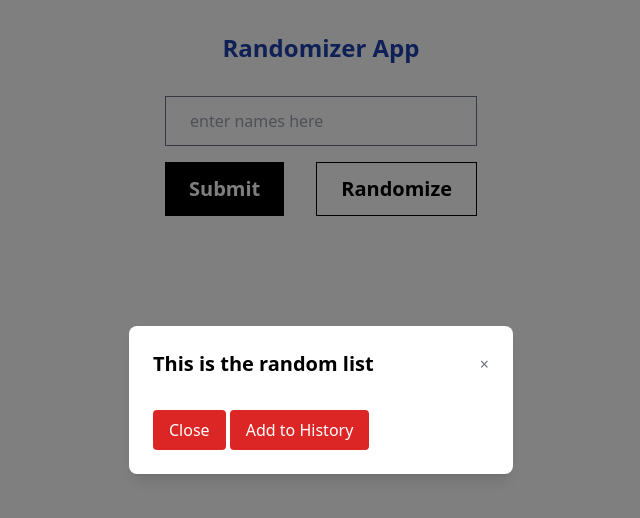
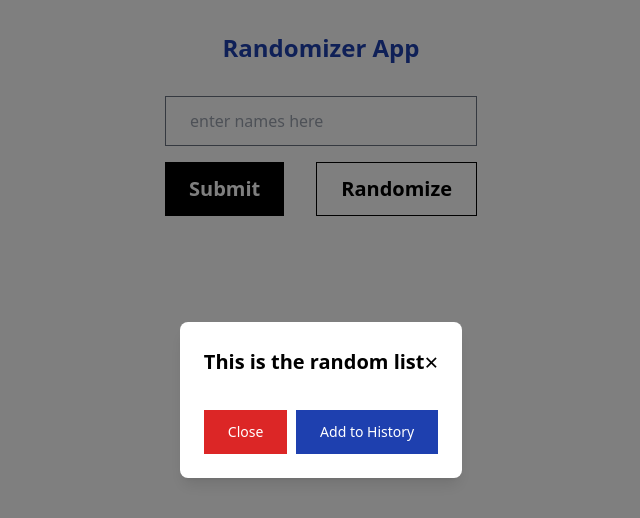
Before and after one commit to Ariel-joe/randomizer, a website: page public/index.html in a window 1280 px wide. Both pictures are taken after a click on the button "Randomize". Shown: the whole page, without its empty margins (319-959 px from the left). Drawn offline with Linux system fonts and the light colour scheme.

Commit message:
modal update

```diff
--- a/public/index.html
+++ b/public/index.html
@@ -24,17 +24,19 @@
 
          <!-- modals testing -->
     <div id="myModal" class="fixed inset-0 flex items-center justify-center bg-black bg-opacity-50 hidden">
-        <div class="bg-white rounded-lg shadow-lg p-6 w-96">
+        <div class="bg-white rounded-lg shadow-lg p-6 min-w-fit">
           <div class="flex justify-between items-center mb-4">
             <h2 class="text-xl font-bold">This is the random list</h2>
-            <button id="closeModal" class="text-gray-500 hover:text-gray-700">&times;</button>
+            <button id="closeModalsign" class="text-black text-2xl">&times;</button>
           </div>
 
           <!-- where the random list goes -->
-          <div id="finalOutput" class="flex flex-row items-center justify-center text-blue-600  text-2xl gap-4 mb-4"></div>
+          <div id="finalOutput" class="flex flex-row items-center justify-center text-blue-600 w-full text-2xl gap-4 mb-4"></div>
 
-          <button id="closeModalBottom" class="px-4 py-2 bg-red-600 text-white rounded hover:bg-red-700">Close</button>
-          <button id="closeModalBottom" class="px-4 py-2 bg-red-600 text-white rounded hover:bg-red-700" onclick="addToHistory()">Add to History</button>
+          <div class="flex flex-row items-center justify-between">
+            <button id="closeModalBtn" class="px-6 py-3 bg-red-600 text-white  text-sm hover:bg-red-700">Close</button>
+            <button id="closeModalBtn" class="px-6 py-3 bg-blue-800 text-white text-sm  hover:bg-blue-400" onclick="addToHistory()">Add to History</button>
+          </div>
         </div>
       </div>
 
--- a/public/js/main.js
+++ b/public/js/main.js
@@ -58,10 +58,9 @@ const addToHistory = () => {
 
 
 // modal testing
-    // JavaScript to control the modal
     const modal = document.getElementById('myModal');
     const openModalButton = document.getElementById('openModal');
-    const closeModalButtons = document.querySelectorAll('#closeModal, #closeModalBottom');
+    const closeModalButtons = document.querySelectorAll('#closeModalsign, #closeModalBtn');
 
     // Open modal
     openModalButton.addEventListener('click', () => {
@@ -75,12 +74,6 @@ const addToHistory = () => {
       });
     });
 
-    // Close modal when clicking outside the modal content
-    window.addEventListener('click', (event) => {
-      if (event.target === modal) {
-        modal.classList.add('hidden');
-      }
-    });
 
 
 
```
Also changed, not shown: public/styles.css.
